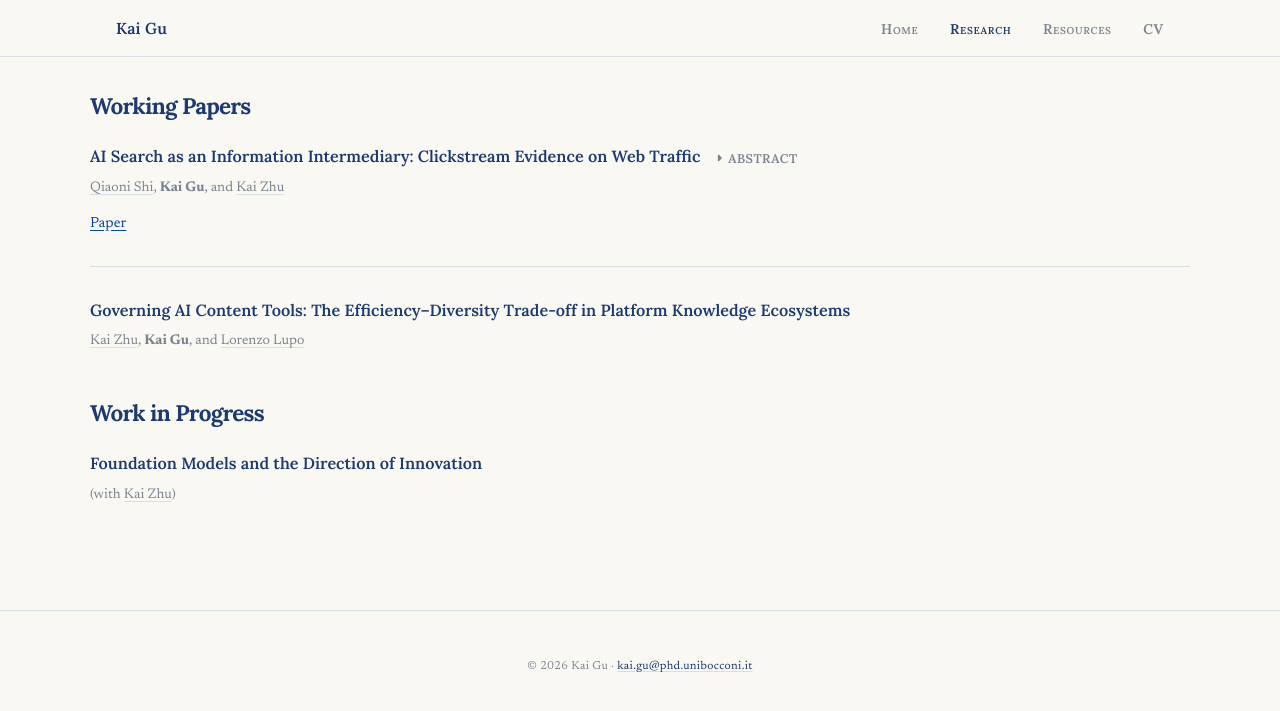
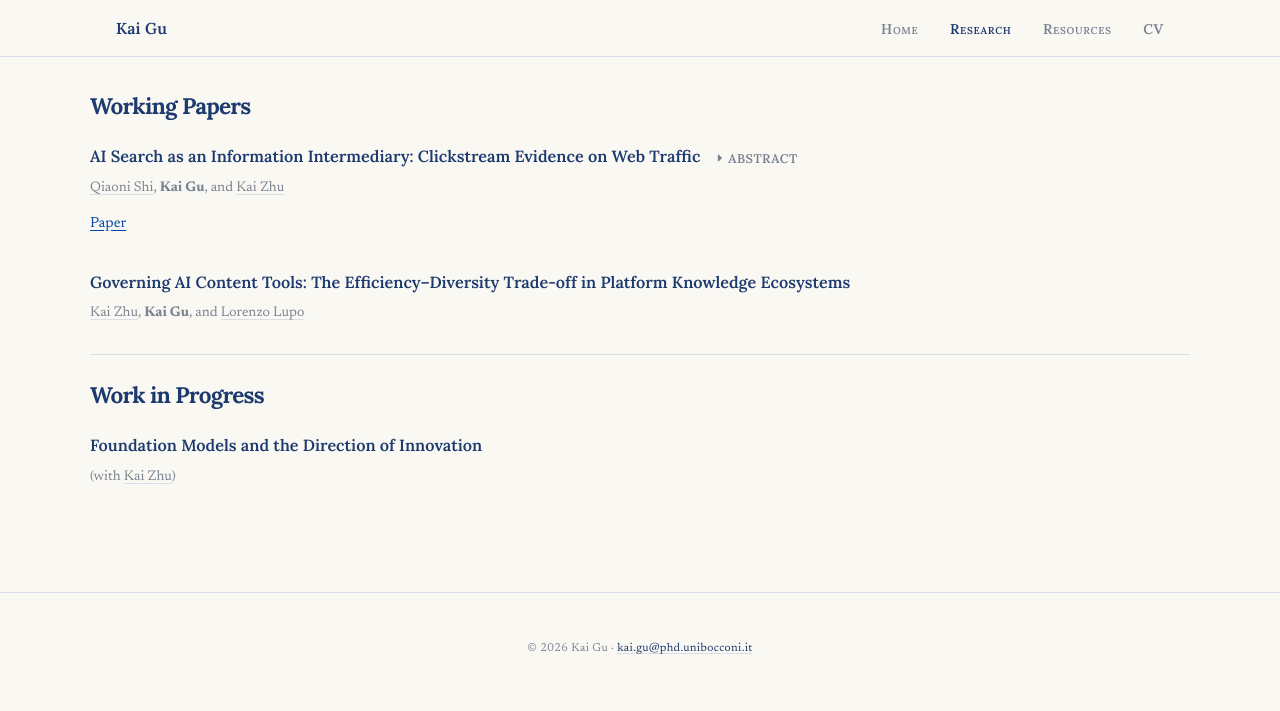
Before and after one commit to KaiGu2024/KaiGu2024.github.io, a Jekyll site: the page docs/research/index.html, which Jekyll copies as it is, in a window 1280 px wide. Shown: the top 711 px of the page. Built offline with Jekyll 4.4.1, drawn with Linux system fonts in a browser that asks for light colours.

Commit message:
move research divider above work in progress and tighten paper spacing

```diff
--- a/docs/css/style.css
+++ b/docs/css/style.css
@@ -230,7 +230,16 @@ section:first-child { padding-top: 3.5rem; }
 .research-page .page-content { padding-top: 2rem; }
 .research-page .page-header { margin-bottom: 1.5rem; }
 .research-page .working-papers-title { margin-bottom: 0; }
-.research-page #research { padding-top: 0; margin-bottom: 2.5rem; }
+.research-page #research { padding-top: 0; margin-bottom: 1.5rem; }
+.research-page #research .paper {
+  padding-bottom: 0;
+  border-bottom: none;
+}
+.research-page #research .paper:not(:last-child) { margin-bottom: 2rem; }
+.research-page #work-in-progress {
+  border-top: 1px solid var(--border);
+  padding-top: 1.5rem;
+}
 .research-page .research-section-title {
   font-size: 1.25rem;
   line-height: 1.12;
```
